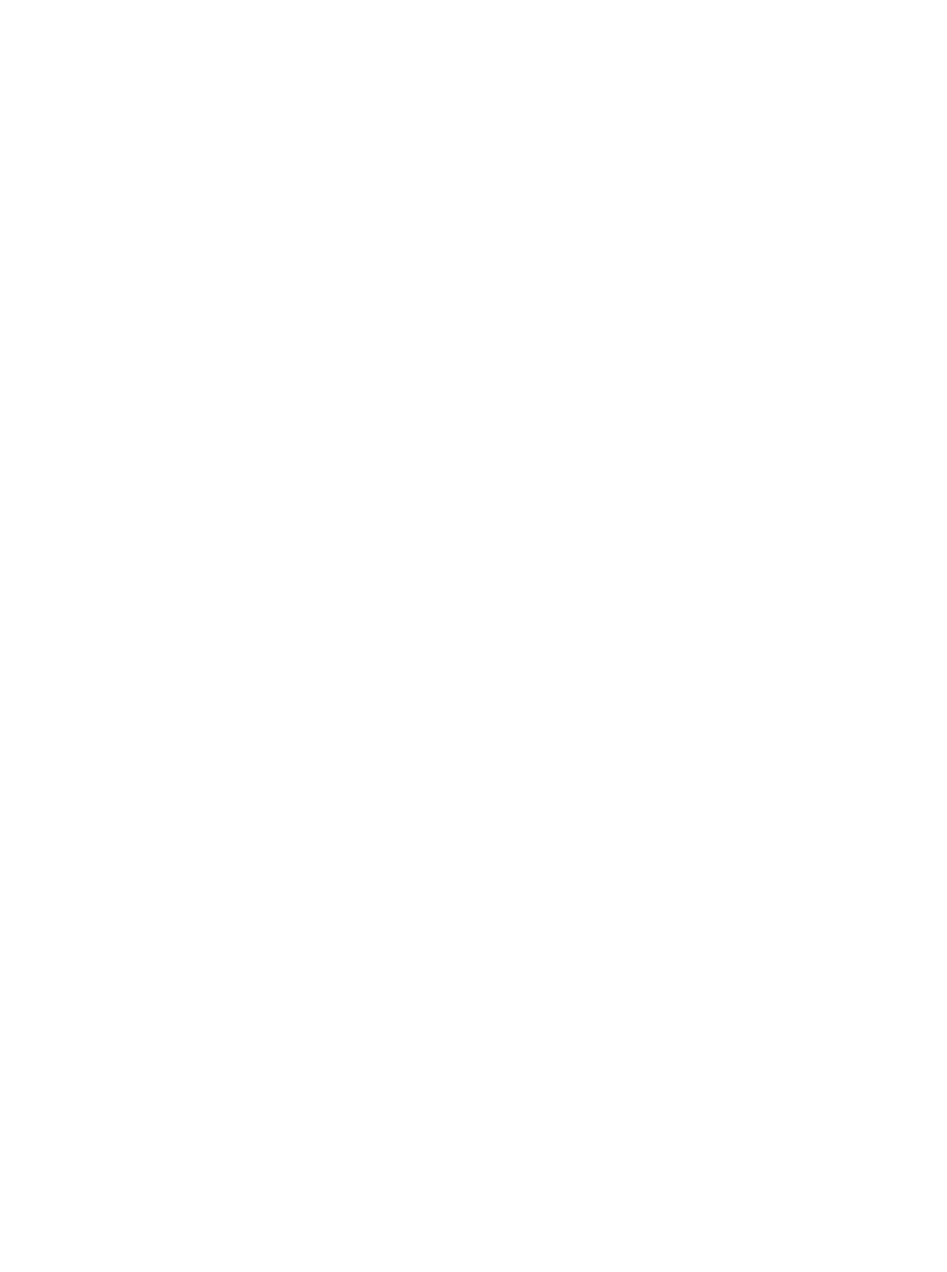
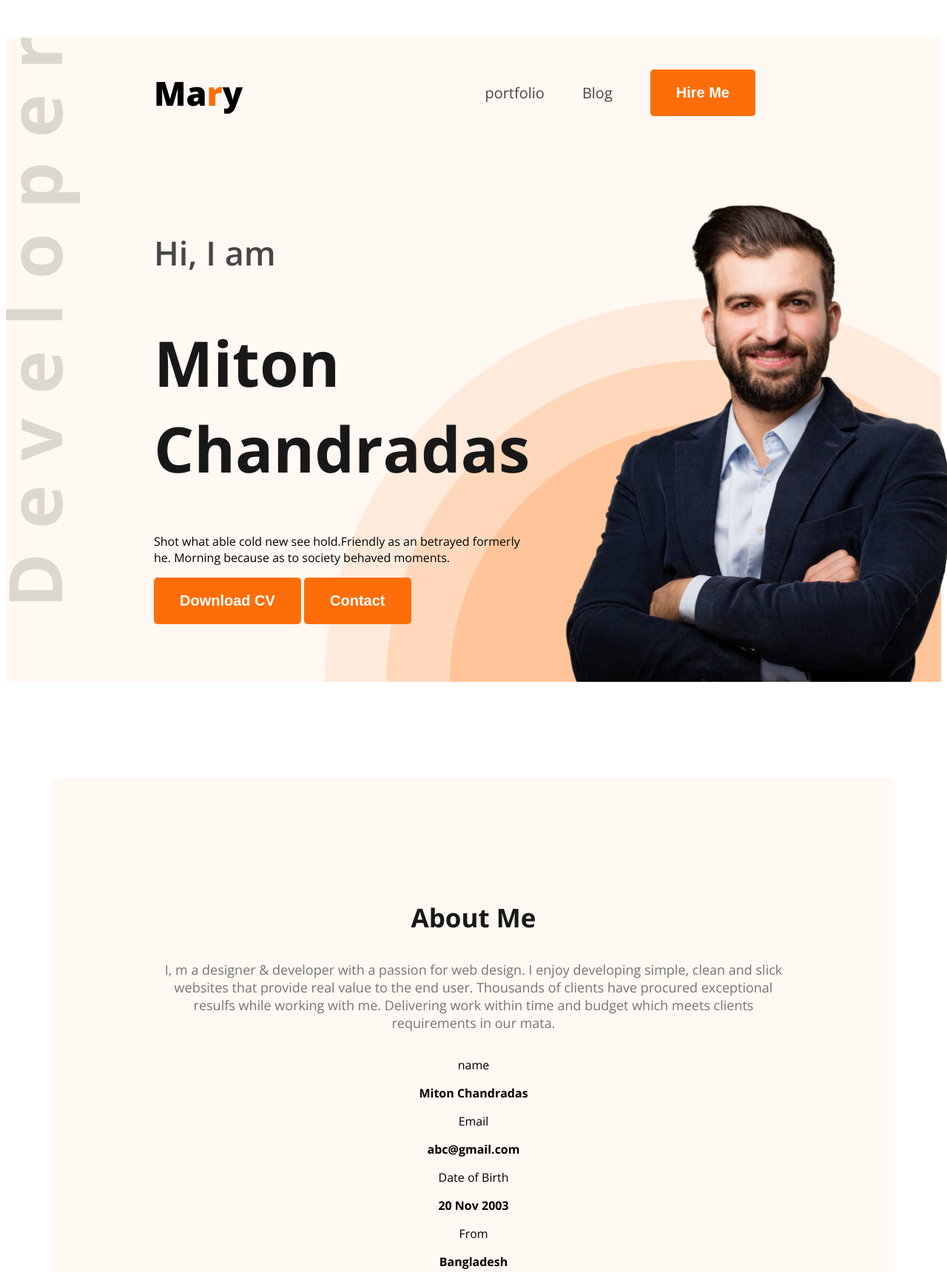
Before and after one commit to MrMitonChandradas/Mary-resume, a plain HTML site: page index.html in a window 1280 px wide. Shown: the top 1720 px of the page at 74% size. Before the commit the page ends 800 px from the top, so only its background shows below. Drawn offline with nearby package versions, Linux system fonts and the light colour scheme.

Commit message:
portfolio

```diff
--- /dev/null
+++ b/Styles/portfolio.css
@@ -0,0 +1,129 @@
+
+.open-sans-normal {
+  font-family: "Open Sans", sans-serif;
+  font-optical-sizing: auto;
+  font-style: normal;
+  font-variation-settings:
+    "wdth" 100;
+}
+/* shared style */
+.secondary-bg{
+    background-color: #FFF8F3 ;
+}
+.text-primary{
+    color: #FD6E0A;
+}
+
+.dark-2{
+    color: #474747;
+
+}
+.btn-primary{
+    background-color: #FD6E0A;
+    font-size: 20px;
+    font-weight: bold;
+    color: white;
+    border: none;
+    padding: 20px 35px;
+    border-radius: 5px;
+}
+.section-title{
+    font-size: 35px;
+    font-weight: bold;
+    color: #181818;
+}
+.text-center{
+    text-align: center;
+
+}
+.section-description{
+    font-size: 18px;
+    color: #757575 ;
+}
+.header{
+    background-image: url('../images/developer.png'), url(../images/header_bg.png);
+    background-repeat: no-repeat;
+    background-position: top left, bottom right;
+}
+/* nav styles */
+nav{
+    display: flex;
+    align-items: center;
+    justify-content: space-between;
+    margin: 50px 200px;
+    }
+.nav-title{
+    font-weight: 800;
+    font-size: 45px;
+}
+ul{
+    display: flex;
+    align-items: center;
+
+}
+nav ul li{
+    list-style: none;
+    margin-right: 51px;
+
+}
+nav li a{
+    text-decoration: none;
+    font-size: 20px;
+}
+.banner{
+    display: flex;
+    justify-content: space-between;
+    margin: 0 35px 0 200px;
+
+}
+.banner-content{
+    max-width: 580px;
+
+}
+/* banner styles */
+.banner-greetings{
+    font-size: 45px;
+    font-weight: 600;
+}
+.banner-title{
+    color: #181818;
+    font-weight: bold;
+    font-size: 85px;
+
+}
+.banner-profile-pic{
+    width: 580px;
+
+}
+/* main styles */
+main{
+    max-width: 1140px;
+    margin: 0 auto;
+}
+main section{
+    margin-top: 130px;
+    margin-bottom: 130px ;
+}
+/* About styles */
+.about{
+    border-radius: 10px ;
+    padding: 130px 150px;
+    text-align: center;
+}
+.about-items{
+    display: flex;
+    justify-content: space-around;
+}
+.item-description{
+    font-weight: bolder;
+}
+.skills-container{
+    display: flex;
+    justify-content: space-around;
+    gap: 24px;
+}
+.skill{
+    padding: 30px ;
+    border-radius: 5px;
+    box-shadow: 0px 6px 50px 0px #000000;
+}
--- a/index.html
+++ b/index.html
@@ -4,12 +4,89 @@
     <meta charset="UTF-8">
     <meta name="viewport" content="width=device-width, initial-scale=1.0">
     <title>web development portfolio</title>
+    <link rel="preconnect" href="https://fonts.googleapis.com">
+<link rel="preconnect" href="https://fonts.gstatic.com" crossorigin>
+<link href="https://fonts.googleapis.com/css2?family=Open+Sans:ital,wght@0,300..800;1,300..800&display=swap" rel="stylesheet">
+    <link rel="stylesheet" href="Styles/portfolio.css">
 </head>
-<body>
-    <header>
+<body class="open-sans-normal">
+    <header class="header secondary-bg">
+        <nav>
+            <h3 class="nav-title">Ma<span class="text-primary">r</span>y</h3>
+            <ul>
+                <li><a class="dark-2" href="">portfolio</a></li>
+                <li><a class="dark-2" href="">Blog</a></li>
+                <li><a href=""><button class="btn-primary">Hire Me</button></a></li>
 
+            </ul>
+        </nav>
+        <div class="banner">
+            <div class="banner-content">
+            <h4 class="banner-greetings dark-2">Hi, I am</h4>
+            <h1 class="banner-title">Miton Chandradas</h1>
+            <p class="banner-description">
+                Shot what able cold new see hold.Friendly as an betrayed formerly he. Morning because as to society behaved moments.
+            </p>
+            <button class="btn-primary">Download CV</button>
+            <button class="btn-primary">Contact</button>
+
+            </div>
+            <img class="banner-profile-pic" src="images/hardy.png" alt="">
+        </div>
     </header>
     <main>
+        <section class="about secondary-bg">
+            <h3 class="section-title">About Me</h3>
+            <p class="section-description">I, m a designer & developer with a passion for web design. I enjoy developing simple, clean and slick websites that provide real value to the end user. Thousands of clients have procured exceptional resulfs while working with me. Delivering work within time and budget which meets clients requirements in our mata.</p>
+            <div class="about-items">
+                <!-- .about-item*4>.item-title+item-description -->
+                 <div class="about-item">
+                    <p class="item-title">name</p>
+                    <div class="item-description">Miton Chandradas</item-description>
+                 </div>
+                 <div class="about-item">
+                    <p class="item-title">Email</p>
+                    <div class="item-description">abc@gmail.com</item-description>
+                 </div>
+                 <div class="about-item">
+                    <p class="item-title">Date of Birth</p>
+                    <div class="item-description">20 Nov 2003</item-description>
+                 </div>
+                 <div class="about-item">
+                    <p class="item-title">From</p>
+                    <div class="item-description">Bangladesh</item-description>
+                 </div>
+            </div>
+        </section>
+        <!-- what i do section start -->
+         <div class="skill-section">
+            <h3 class="section-title text-center">What I Do</h3>
+            <p class="section-description text-center">I have more than 10 years experience building software for clients all over the world. Below is a quick overview of my main technical skill sets and technologies i use. Want to find out more about my experience? Check out my online resume and project portfolio.</p>
+            <div class="skills-container">
+                <!-- .skill*4>img+h4.skill-title+p.skill-description -->
+                 <div class="skill">
+                    <img src="images/icons/js.png" alt="">
+                    <h4 class="skill-title">Vanilla JavaScript</h4>
+                    <p class="skill-description">List skill/technologies here. You can change the icon above to any of the 1500+ FontAwesome 5 free icons available. Aenean commodo ligula eget dolor.</p>
+                 </div>
+                 <div class="skill">
+                    <img src="images/icons/react.png" alt="">
+                    <h4 class="skill-title">React</h4>
+                    <p class="skill-description">List skill/technologies here. You can change the icon above to any of the 1500+ FontAwesome 5 free icons available. Aenean commodo ligula eget dolor.</p>
+                 </div>
+                 <div class="skill">
+                    <img src="images/icons/nodejs.png" alt="">
+                    <h4 class="skill-title">Node.js</h4>
+                    <p class="skill-description">List skill/technologies here. You can change the icon above to any of the 1500+ FontAwesome 5 free icons available. Aenean commodo ligula eget dolor.</p>
+                 </div>
+                 <div class="skill">
+                    <img src="images/icons/mongo.png" alt="">
+                    <h4 class="skill-title">MongoDB</h4>
+                    <p class="skill-description">List skill/technologies here. You can change the icon above to any of the 1500+ FontAwesome 5 free icons available. Aenean commodo ligula eget dolor.</p>
+                 </div>
+
+            </div>
+         </div>
 
     </main>
     <footer>
```
